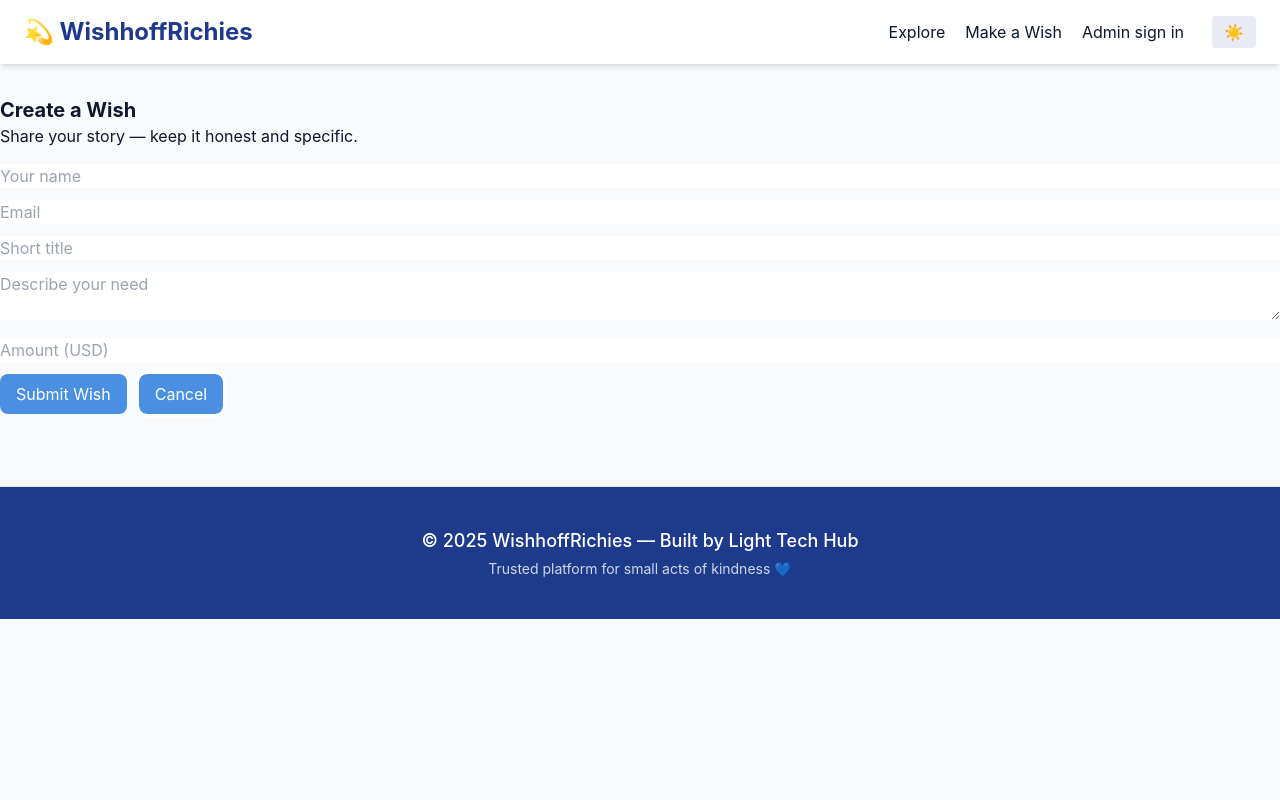
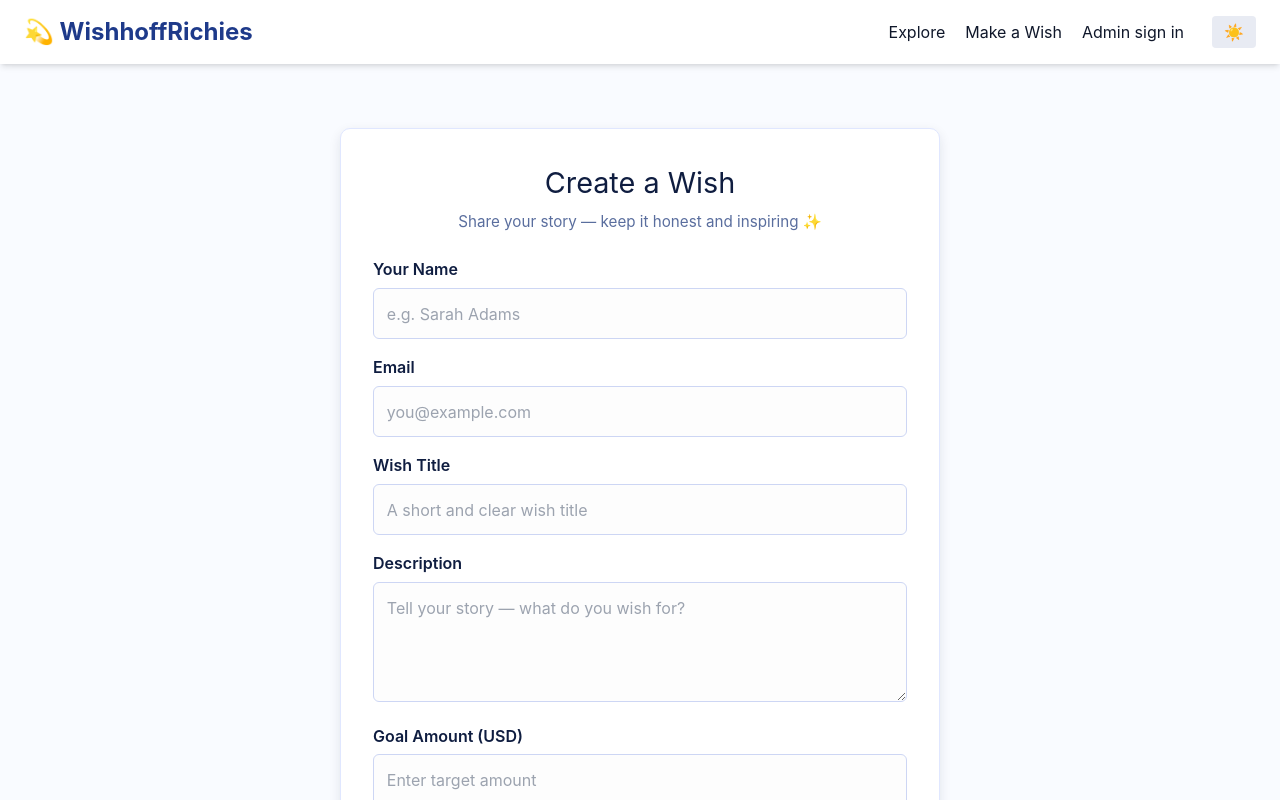
Before and after one commit to Lightcomputerstechnology/WishhoffRichies, a Next.js app: page /wish/new in a window 1280 px wide. Shown: the top 800 px of the page. Built offline with nearby package versions, Linux system fonts and the light colour scheme; no server answers.

Commit message:
Update new.js

```diff
--- a/pages/wish/new.js
+++ b/pages/wish/new.js
@@ -5,22 +5,30 @@ import Footer from "../../components/Footer";
 import { useState } from "react";
 import { useRouter } from "next/router";
 
-export default function New() {
-  const [form, setForm] = useState({ name: "", email: "", title: "", description: "", amount: "" });
+export default function NewWish() {
+  const [form, setForm] = useState({
+    name: "",
+    email: "",
+    title: "",
+    description: "",
+    amount: "",
+  });
   const [message, setMessage] = useState("");
   const [loading, setLoading] = useState(false);
-  const r = useRouter();
+  const router = useRouter();
 
-  const onChange = (e) => setForm(s => ({ ...s, [e.target.name]: e.target.value }));
+  const onChange = (e) =>
+    setForm((prev) => ({ ...prev, [e.target.name]: e.target.value }));
 
-  async function submit(e) {
+  async function handleSubmit(e) {
     e.preventDefault();
     setMessage("");
-    // basic client validation
+
     if (!form.name || !form.email || !form.title || !form.description || !form.amount) {
-      setMessage("Please fill all fields.");
+      setMessage("⚠️ Please fill in all fields before submitting.");
       return;
     }
+
     setLoading(true);
     try {
       const res = await fetch("/api/wishes/create", {
@@ -28,14 +36,16 @@ export default function New() {
         headers: { "Content-Type": "application/json" },
         body: JSON.stringify(form),
       });
+
       const data = await res.json();
       if (!res.ok) throw new Error(data.error || "Failed to create wish");
-      setMessage("🎉 Wish created — it will appear after moderation.");
+
+      setMessage("🎉 Your wish has been created! It’ll appear after moderation.");
       setForm({ name: "", email: "", title: "", description: "", amount: "" });
-      // redirect to explore after a short delay
-      setTimeout(() => r.push("/explore"), 1000);
+
+      setTimeout(() => router.push("/explore"), 1200);
     } catch (err) {
-      setMessage(err.message || "Submission failed.");
+      setMessage(err.message || "Submission failed. Try again later.");
     } finally {
       setLoading(false);
     }
@@ -43,27 +53,207 @@ export default function New() {
 
   return (
     <>
-      <Head><title>Make a Wish — WishhoffRichies</title></Head>
+      <Head>
+        <title>Create Wish — WishhoffRichies</title>
+      </Head>
       <Navbar />
-      <main className="container py-8">
-        <div className="form-card">
-          <h1 className="text-xl font-bold">Create a Wish</h1>
-          <p className="muted">Share your story — keep it honest and specific.</p>
-          <form onSubmit={submit} className="mt-4">
-            <input name="name" placeholder="Your name" value={form.name} onChange={onChange} className="mb-3 w-full" required />
-            <input name="email" placeholder="Email" type="email" value={form.email} onChange={onChange} className="mb-3 w-full" required />
-            <input name="title" placeholder="Short title" value={form.title} onChange={onChange} className="mb-3 w-full" required />
-            <textarea name="description" placeholder="Describe your need" value={form.description} onChange={onChange} className="mb-3 w-full" required />
-            <input name="amount" type="number" placeholder="Amount (USD)" value={form.amount} onChange={onChange} className="mb-3 w-full" required min="1" step="0.01" />
-            <div className="flex gap-3">
-              <button type="submit" className="btn primary" disabled={loading}>{loading ? "Submitting…" : "Submit Wish"}</button>
-              <a className="btn outline" href="/explore">Cancel</a>
+
+      <main className="new-wish-page">
+        <section className="form-wrapper">
+          <h1>Create a Wish</h1>
+          <p className="subtitle">Share your story — keep it honest and inspiring ✨</p>
+
+          <form onSubmit={handleSubmit}>
+            <label>Your Name</label>
+            <input
+              type="text"
+              name="name"
+              placeholder="e.g. Sarah Adams"
+              value={form.name}
+              onChange={onChange}
+              required
+            />
+
+            <label>Email</label>
+            <input
+              type="email"
+              name="email"
+              placeholder="you@example.com"
+              value={form.email}
+              onChange={onChange}
+              required
+            />
+
+            <label>Wish Title</label>
+            <input
+              type="text"
+              name="title"
+              placeholder="A short and clear wish title"
+              value={form.title}
+              onChange={onChange}
+              required
+            />
+
+            <label>Description</label>
+            <textarea
+              name="description"
+              placeholder="Tell your story — what do you wish for?"
+              value={form.description}
+              onChange={onChange}
+              required
+            />
+
+            <label>Goal Amount (USD)</label>
+            <input
+              type="number"
+              name="amount"
+              placeholder="Enter target amount"
+              value={form.amount}
+              onChange={onChange}
+              min="1"
+              step="0.01"
+              required
+            />
+
+            <div className="button-group">
+              <button type="submit" className="btn primary" disabled={loading}>
+                {loading ? "Submitting…" : "Submit Wish"}
+              </button>
+              <a href="/explore" className="btn outline">
+                Cancel
+              </a>
             </div>
-            {message && <p className={`message mt-3 ${message.startsWith("🎉") ? "" : "error"}`}>{message}</p>}
+
+            {message && (
+              <p className={`message ${message.startsWith("🎉") ? "success" : "error"}`}>
+                {message}
+              </p>
+            )}
           </form>
-        </div>
+        </section>
       </main>
+
       <Footer />
+
+      <style jsx>{`
+        .new-wish-page {
+          background-color: #f9fbff;
+          min-height: 100vh;
+          display: flex;
+          flex-direction: column;
+          align-items: center;
+          padding: 4rem 1rem;
+        }
+
+        .form-wrapper {
+          background: #fff;
+          border-radius: 10px;
+          padding: 2rem;
+          width: 100%;
+          max-width: 600px;
+          box-shadow: 0 4px 12px rgba(0, 30, 60, 0.1);
+          border: 1px solid #e0e7ff;
+        }
+
+        h1 {
+          color: #0f1d40;
+          font-size: 1.8rem;
+          margin-bottom: 0.4rem;
+          text-align: center;
+        }
+
+        .subtitle {
+          color: #5a6e9e;
+          font-size: 0.95rem;
+          text-align: center;
+          margin-bottom: 1.5rem;
+        }
+
+        label {
+          display: block;
+          margin-top: 1rem;
+          font-weight: 600;
+          color: #0f1d40;
+        }
+
+        input,
+        textarea {
+          width: 100%;
+          margin-top: 0.4rem;
+          padding: 0.8rem;
+          border: 1px solid #cdd6f4;
+          border-radius: 6px;
+          background: #fdfdfd;
+          font-size: 1rem;
+          color: #1a2a57;
+          transition: border-color 0.2s;
+        }
+
+        input:focus,
+        textarea:focus {
+          border-color: #2547d0;
+          outline: none;
+          box-shadow: 0 0 0 2px rgba(37, 71, 208, 0.1);
+        }
+
+        textarea {
+          min-height: 120px;
+          resize: vertical;
+        }
+
+        .button-group {
+          display: flex;
+          justify-content: space-between;
+          margin-top: 1.5rem;
+        }
+
+        .btn {
+          border-radius: 6px;
+          padding: 0.7rem 1.5rem;
+          font-weight: 600;
+          cursor: pointer;
+          text-align: center;
+          transition: background 0.2s, color 0.2s;
+        }
+
+        .btn.primary {
+          background: #2547d0;
+          color: #fff;
+          border: none;
+        }
+
+        .btn.primary:hover {
+          background: #1d3cb8;
+        }
+
+        .btn.outline {
+          border: 1px solid #2547d0;
+          color: #2547d0;
+          background: transparent;
+        }
+
+        .btn.outline:hover {
+          background: #eaf0ff;
+        }
+
+        .message {
+          margin-top: 1rem;
+          text-align: center;
+          font-size: 0.95rem;
+          padding: 0.6rem;
+          border-radius: 6px;
+        }
+
+        .message.error {
+          background: #ffeaea;
+          color: #b00020;
+        }
+
+        .message.success {
+          background: #e8f7e9;
+          color: #147d14;
+        }
+      `}</style>
     </>
   );
 }
```
